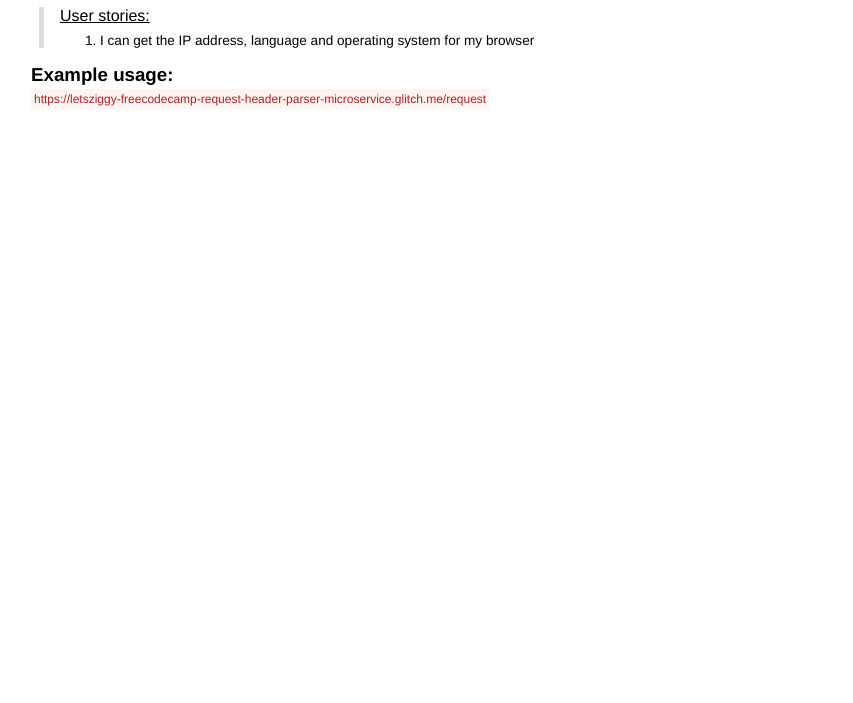
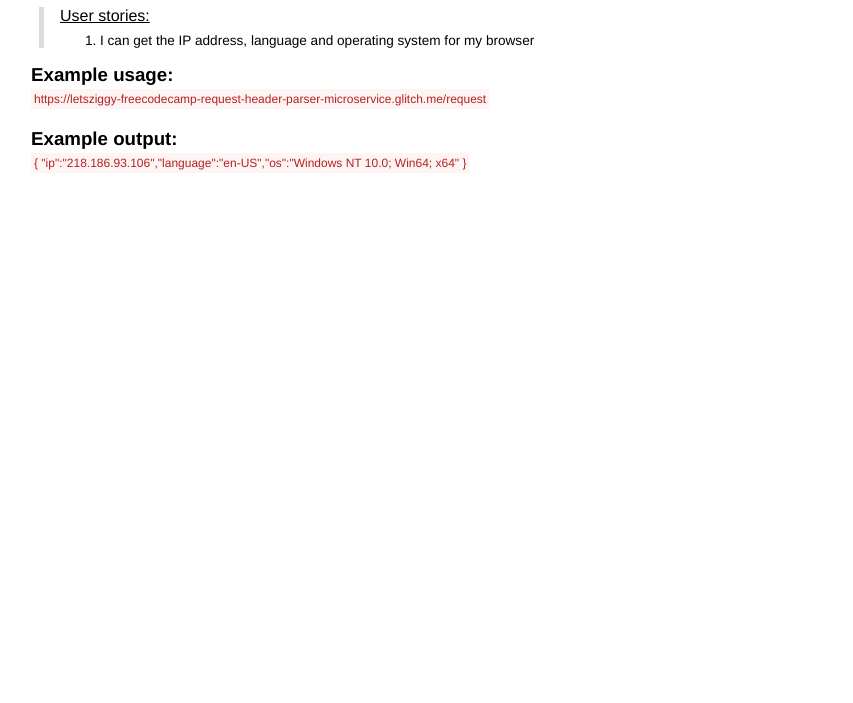
Before and after one commit to LetsZiggy/FreeCodeCamp-Request-Header-Parser-Microservice, a website: page www/index.html in a window 1280 px wide. Shown: the part 97-800 px from the top of the page, without its empty margins (9-862 px from the left). Drawn offline with Linux system fonts and the light colour scheme.

Commit message:
Update index.html

```diff
--- a/www/index.html
+++ b/www/index.html
@@ -19,5 +19,7 @@
     </div>
     <h3>Example usage:</h3>
     <span>https://letsziggy-freecodecamp-request-header-parser-microservice.glitch.me/request</span>
+    <h3>Example output:</h3>
+    <span>{ "ip":"218.186.93.106","language":"en-US","os":"Windows NT 10.0; Win64; x64" }</span>
   </body>
 </html>
```
